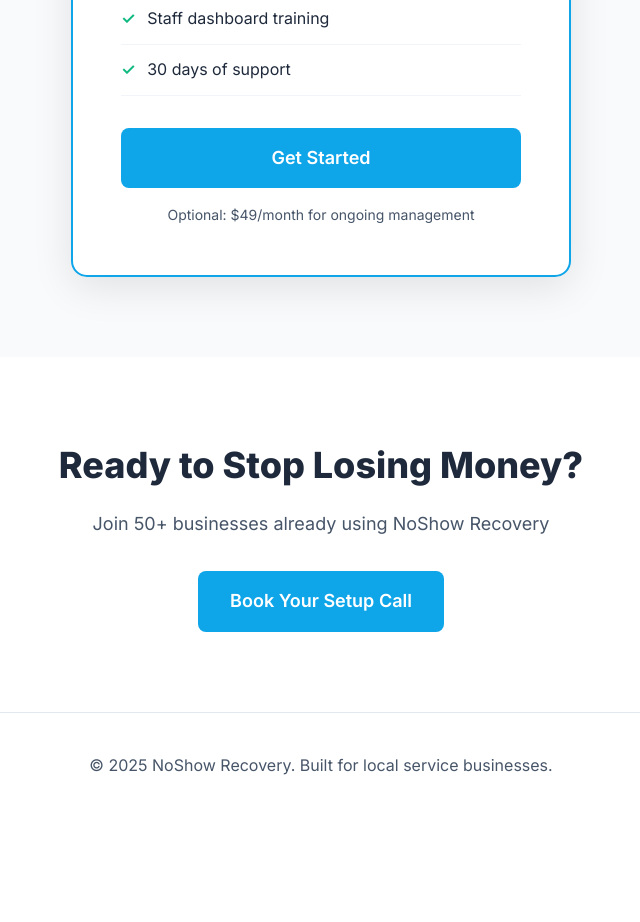
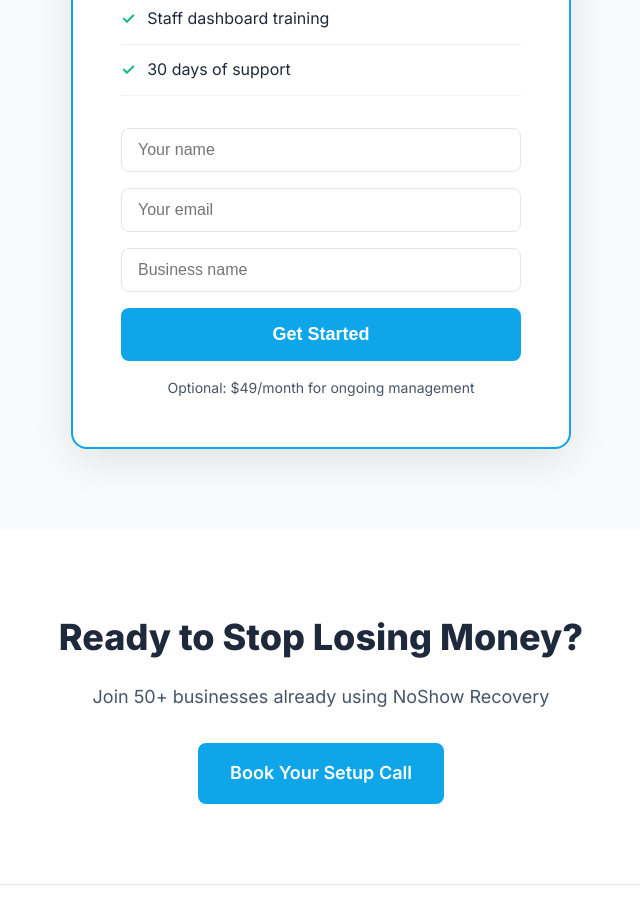
Before and after one commit to mjcole76/noshow-recovery, a website: page index.html in a window 1280 px wide. Shown: the part 2520-3442 px from the top of the page, without its empty margins (319-959 px from the left). Before the commit the page ends 3339 px from the top, so only its background shows below. Drawn offline with Linux system fonts and the light colour scheme.

Commit message:
Add Formspree email capture

```diff
--- a/index.html
+++ b/index.html
@@ -531,7 +531,19 @@
                     <li>Staff dashboard training</li>
                     <li>30 days of support</li>
                 </ul>
-                <a href="#" class="btn btn-primary btn-large" style="width: 100%;">Get Started</a>
+                <form id="leadForm" onsubmit="handleSubmit(event)">
+                    <div class="form-group" style="margin-bottom: 16px;">
+                        <input type="text" name="name" placeholder="Your name" required style="width: 100%;">
+                    </div>
+                    <div class="form-group" style="margin-bottom: 16px;">
+                        <input type="email" name="email" placeholder="Your email" required style="width: 100%;">
+                    </div>
+                    <div class="form-group" style="margin-bottom: 16px;">
+                        <input type="text" name="business" placeholder="Business name" required style="width: 100%;">
+                    </div>
+                    <button type="submit" class="btn btn-primary btn-large" style="width: 100%;">Get Started</button>
+                </form>
+                <p id="formSuccess" style="color: var(--success); font-size: 14px; margin-top: 16px; display: none;">✓ Thanks! We'll be in touch within 24 hours.</p>
                 <p style="color: var(--gray-600); font-size: 14px; margin-top: 16px;">Optional: $49/month for ongoing management</p>
             </div>
         </div>
@@ -552,6 +564,38 @@
     </footer>
 
     <script>
+        async function handleSubmit(e) {
+            e.preventDefault();
+            const form = e.target;
+            const btn = form.querySelector('button');
+            btn.textContent = 'Sending...';
+            btn.disabled = true;
+
+            try {
+                const response = await fetch('https://formspree.io/f/mbdzbjqv', {
+                    method: 'POST',
+                    headers: { 'Content-Type': 'application/json' },
+                    body: JSON.stringify({
+                        name: form.name.value,
+                        email: form.email.value,
+                        business: form.business.value,
+                        source: 'noshow-recovery-lander'
+                    })
+                });
+
+                if (response.ok) {
+                    form.style.display = 'none';
+                    document.getElementById('formSuccess').style.display = 'block';
+                } else {
+                    throw new Error('Failed');
+                }
+            } catch (err) {
+                alert('Error submitting. Please try again.');
+                btn.textContent = 'Get Started';
+                btn.disabled = false;
+            }
+        }
+
         function calculateLoss() {
             const appointments = parseFloat(document.getElementById('appointments').value) || 0;
             const noshowRate = parseFloat(document.getElementById('noshowRate').value) || 0;
```
